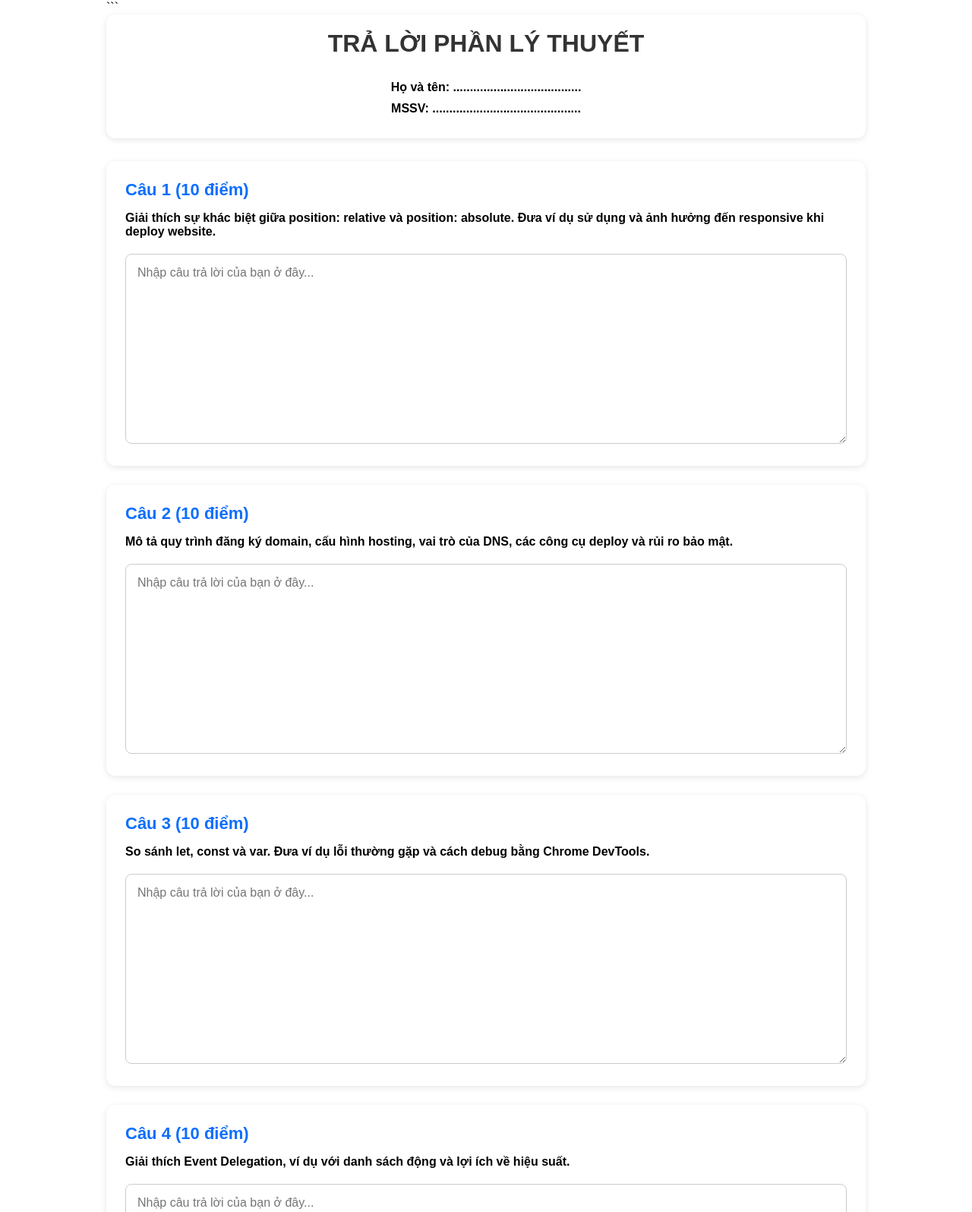
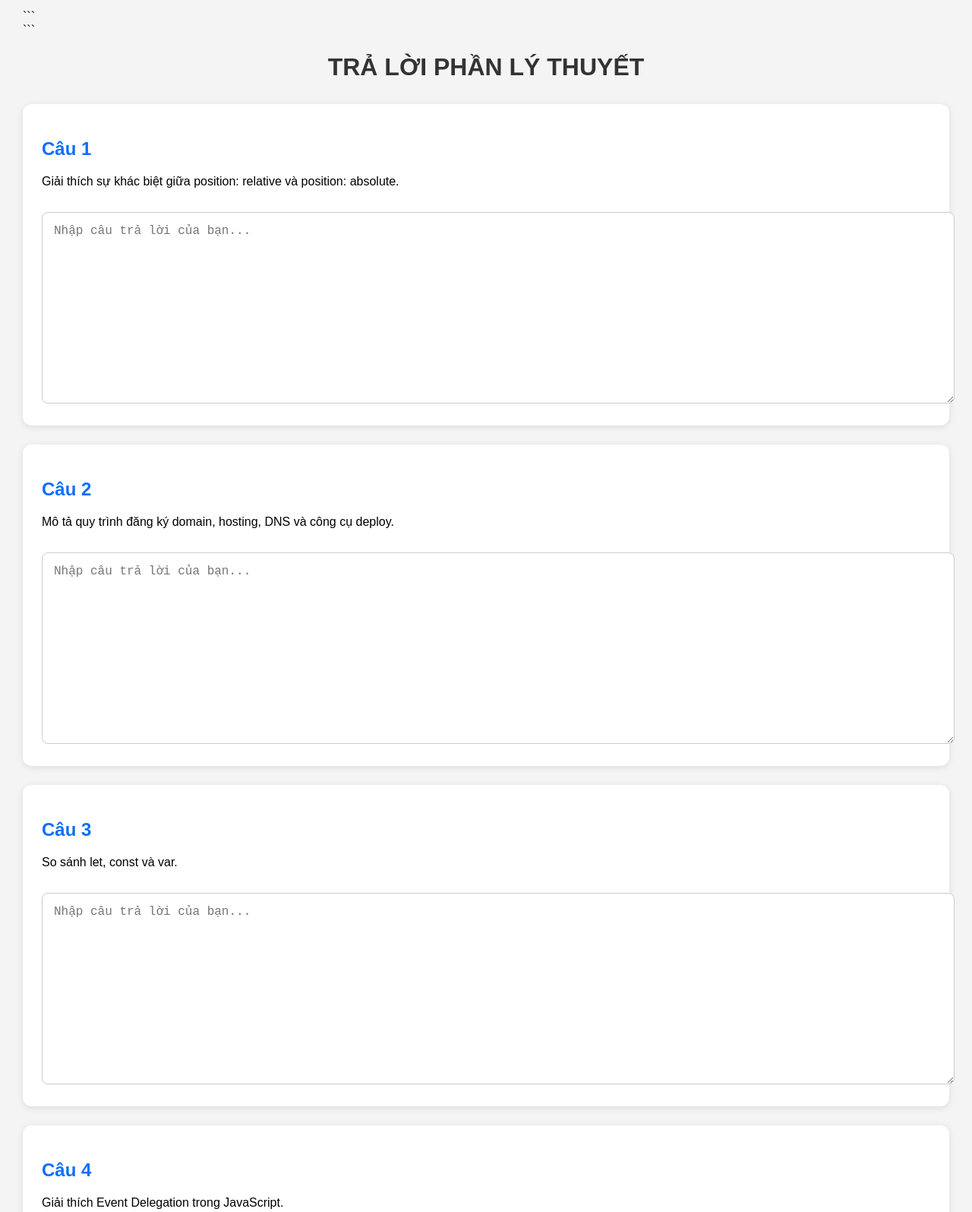
Before and after one commit to DinoXanh/LyThuyet, a plain HTML site: page LyThuyet.html in a window 1280 px wide. Shown: the part 17-1612 px from the top of the page at 76% size. Drawn offline with Linux system fonts and the light colour scheme.

Commit message:
Update LyThuyet.html

````diff
--- a/LyThuyet.html
+++ b/LyThuyet.html
@@ -4,83 +4,48 @@
 <head>
     <meta charset="UTF-8">
     <meta name="viewport" content="width=device-width, initial-scale=1.0">
-    <title>Trả lời lý thuyết - Lập trình Web</title>
+    <title>Trả lời Lý Thuyết</title>
     <style>
-        *{
-            box-sizing: border-box;
+        body{
+            font-family: Arial, sans-serif;
+            background:#f4f4f4;
             margin:0;
-            padding:0;
-            font-family: Arial, sans-serif;
+            padding:30px;
         }
 
 ```
-    body{
-        background:#f4f6f9;
-        padding:30px;
-    }
-
     .container{
         max-width:1000px;
         margin:auto;
     }
 
-    h1{
-        text-align:center;
-        margin-bottom:30px;
-        color:#333;
-    }
-
-    .question{
-        background:#fff;
+    .box{
+        background:white;
         padding:25px;
         margin-bottom:25px;
         border-radius:12px;
-        box-shadow:0 2px 8px rgba(0,0,0,0.1);
+        box-shadow:0 2px 10px rgba(0,0,0,0.1);
+    }
+
+    h1{
+        text-align:center;
+        color:#333;
+        margin-bottom:30px;
     }
 
     h2{
         color:#0d6efd;
-        margin-bottom:15px;
-        font-size:22px;
     }
 
     textarea{
         width:100%;
-        min-height:250px;
+        min-height:220px;
+        margin-top:15px;
         padding:15px;
+        font-size:16px;
         border:1px solid #ccc;
         border-radius:8px;
         resize:vertical;
-        font-size:16px;
-        margin-top:10px;
-    }
-
-    p{
-        margin-bottom:10px;
-        font-weight:bold;
-    }
-
-    .info{
-        text-align:center;
-        margin-bottom:30px;
-        background:#fff;
-        padding:20px;
-        border-radius:12px;
-        box-shadow:0 2px 8px rgba(0,0,0,0.1);
-    }
-
-    @media(max-width:768px){
-        body{
-            padding:15px;
-        }
-
-        h2{
-            font-size:18px;
-        }
-
-        textarea{
-            min-height:200px;
-        }
     }
 </style>
 ```
@@ -91,49 +56,30 @@
 <div class="container">
 
 ```
-<div class="info">
-    <h1>TRẢ LỜI PHẦN LÝ THUYẾT</h1>
-    <p>Họ và tên: ......................................</p>
-    <p>MSSV: ............................................</p>
+<h1>TRẢ LỜI PHẦN LÝ THUYẾT</h1>
+
+<div class="box">
+    <h2>Câu 1</h2>
+    <p>Giải thích sự khác biệt giữa position: relative và position: absolute.</p>
+    <textarea placeholder="Nhập câu trả lời của bạn..."></textarea>
 </div>
 
-<div class="question">
-    <h2>Câu 1 (10 điểm)</h2>
-    <p>
-        Giải thích sự khác biệt giữa
-        <strong>position: relative</strong> và
-        <strong>position: absolute</strong>.
-        Đưa ví dụ sử dụng và ảnh hưởng đến responsive khi deploy website.
-    </p>
-    <textarea placeholder="Nhập câu trả lời của bạn ở đây..."></textarea>
+<div class="box">
+    <h2>Câu 2</h2>
+    <p>Mô tả quy trình đăng ký domain, hosting, DNS và công cụ deploy.</p>
+    <textarea placeholder="Nhập câu trả lời của bạn..."></textarea>
 </div>
 
-<div class="question">
-    <h2>Câu 2 (10 điểm)</h2>
-    <p>
-        Mô tả quy trình đăng ký domain, cấu hình hosting,
-        vai trò của DNS, các công cụ deploy và rủi ro bảo mật.
-    </p>
-    <textarea placeholder="Nhập câu trả lời của bạn ở đây..."></textarea>
+<div class="box">
+    <h2>Câu 3</h2>
+    <p>So sánh let, const và var.</p>
+    <textarea placeholder="Nhập câu trả lời của bạn..."></textarea>
 </div>
 
-<div class="question">
-    <h2>Câu 3 (10 điểm)</h2>
-    <p>
-        So sánh <strong>let</strong>,
-        <strong>const</strong> và
-        <strong>var</strong>.
-        Đưa ví dụ lỗi thường gặp và cách debug bằng Chrome DevTools.
-    </p>
-    <textarea placeholder="Nhập câu trả lời của bạn ở đây..."></textarea>
-</div>
-
-<div class="question">
-    <h2>Câu 4 (10 điểm)</h2>
-    <p>
-        Giải thích Event Delegation, ví dụ với danh sách động và lợi ích về hiệu suất.
-    </p>
-    <textarea placeholder="Nhập câu trả lời của bạn ở đây..."></textarea>
+<div class="box">
+    <h2>Câu 4</h2>
+    <p>Giải thích Event Delegation trong JavaScript.</p>
+    <textarea placeholder="Nhập câu trả lời của bạn..."></textarea>
 </div>
 ```
 
````
